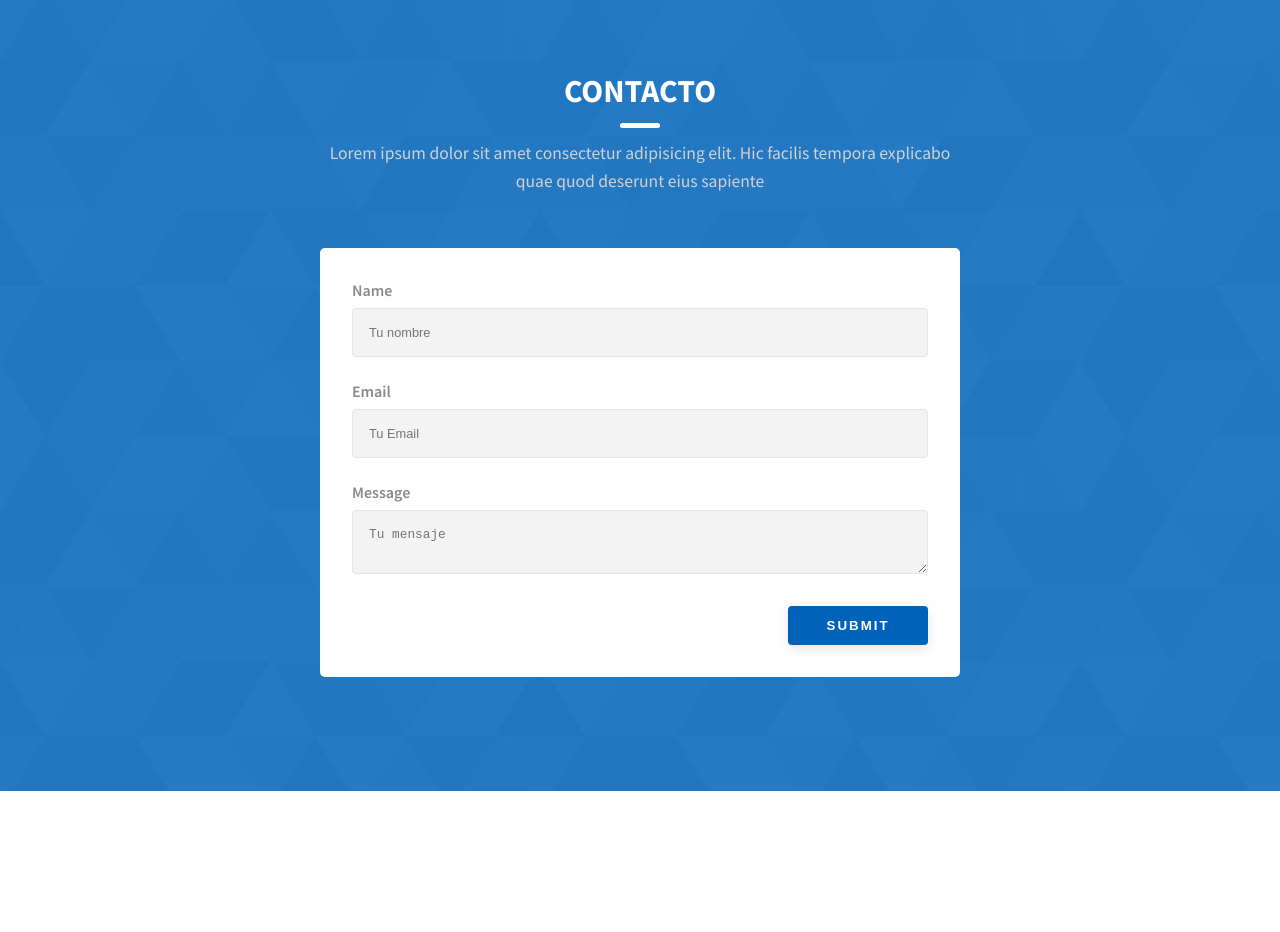
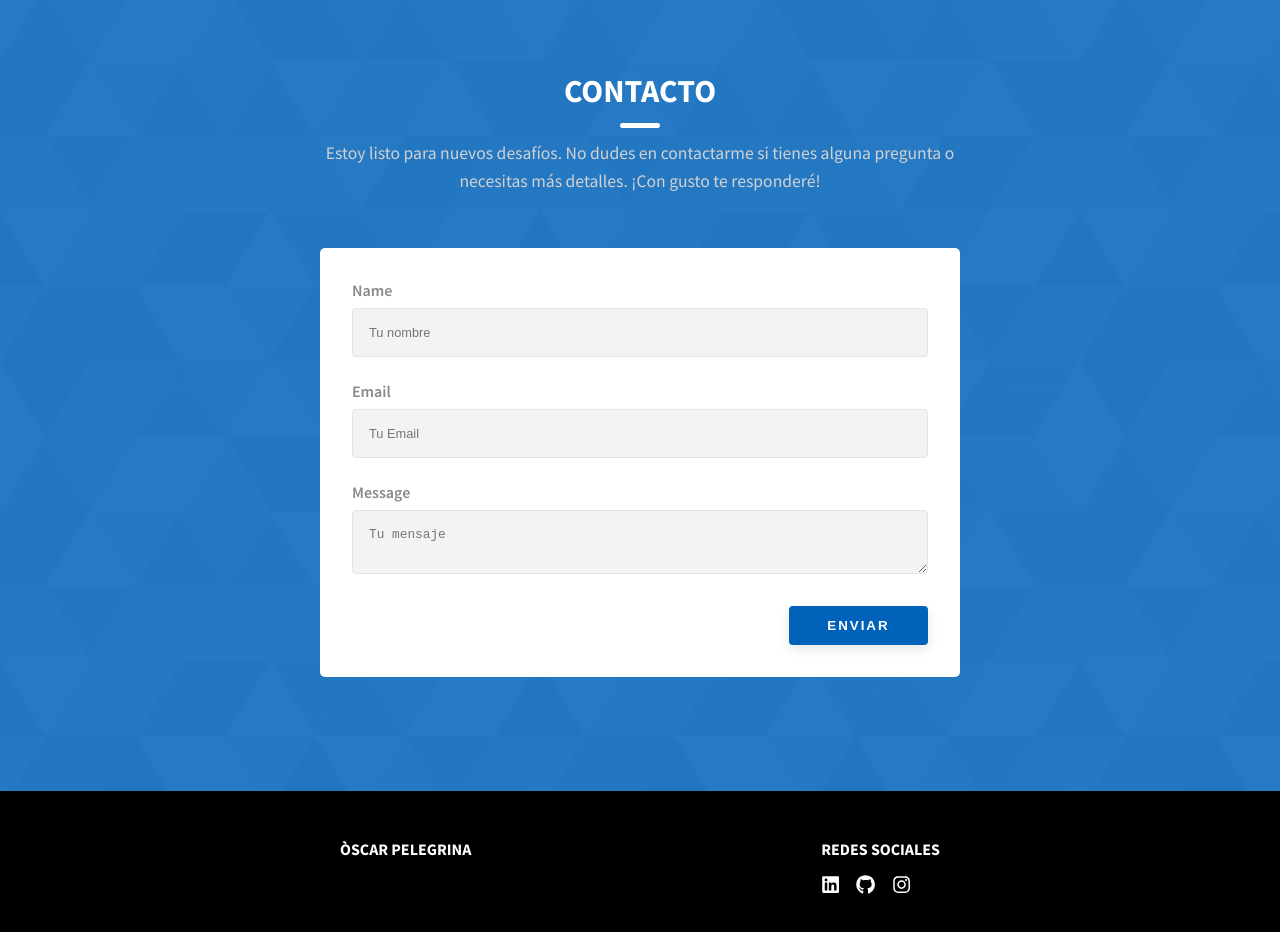
Before and after one commit to OscarPele/mi-portafolio, a React (Vite) app: page / in a window 1280 px wide. Shown: the part 2660-3592 px from the top of the page. Before the commit the page ends 3451 px from the top, so only its background shows below. Built offline with nearby package versions, Linux system fonts and the light colour scheme.

Commit message:
Pagina principal sin funcionalidades OK

```diff
--- a/src/App.tsx
+++ b/src/App.tsx
@@ -5,12 +5,8 @@ import { Home } from "./components/Home/Home";
 import { AboutMe } from "./components/AboutMe/AboutMe";
 import { Projects } from "./components/Projects/Projects";
 import { Contact }  from './components/Contact/Contact';
+import { Footer } from "./components/Footer/Footer";
 
-
-{/*
-
-import { Footer } from "./components/Footer/Footer";
-*/}
 
 
 function App() {
@@ -21,10 +17,7 @@ function App() {
       <AboutMe />
       <Projects />
       <Contact />
-
-
-      {/*
-      <Footer /> */}
+      <Footer />
     </>
   );
 }
--- a/src/components/Contact/Contact.scss
+++ b/src/components/Contact/Contact.scss
@@ -118,7 +118,7 @@
   transition: background-color 0.2s ease, transform 0.1s ease;
 
    &:hover {
-    background-color: darken(#0062b9, 8%);
+    background-color: #0062b9;
     transform: translateY(-1px);
   }
 
@@ -128,7 +128,7 @@
   }
 
   &:focus {
-    outline: 2px solid lighten(#0062b9, 30%);
+    outline: 2px solid #0062b9;
     outline-offset: 2px;
   }
 }
--- a/src/components/Contact/Contact.tsx
+++ b/src/components/Contact/Contact.tsx
@@ -19,8 +19,7 @@ export const Contact: React.FC = () => {
           <h2 className="contact__title">CONTACTO</h2>
           <hr className="contact__divider" />
           <p className="contact__description">
-            Lorem ipsum dolor sit amet consectetur adipisicing elit. Hic facilis tempora explicabo quae quod deserunt eius sapiente
-          </p>
+            Estoy listo para nuevos desafíos. No dudes en contactarme si tienes alguna pregunta o necesitas más detalles. ¡Con gusto te responderé!</p>
         </div>
 
         <form onSubmit={handleSubmit} className="contact__form">
@@ -63,7 +62,7 @@ export const Contact: React.FC = () => {
           </div>
 
           <div className="contact__actions">
-            <button type="submit" className="contact__submit">SUBMIT</button>
+            <button type="submit" className="contact__submit">ENVIAR</button>
           </div>
         </form>
       </div>
--- a/src/components/Footer/Footer.css
+++ /dev/null
@@ -1 +0,0 @@
-/* Estilos para Footer */
--- /dev/null
+++ b/src/components/Footer/Footer.scss
@@ -0,0 +1,36 @@
+@use "../../sass/abstracts/_mixins.scss" as *;
+
+
+.Footer {
+  background: #000;
+  color: #fff;
+}
+
+
+.Footer__container {
+  margin: 0 auto;
+  display: flex;
+  justify-content: space-between;
+  padding: 2rem;
+  max-width: 600px;
+}
+
+h3{
+    font-size: 1rem;
+}
+
+
+.Footer__social-icons {
+  a {
+    margin-right: 1rem;
+    font-size: 1.2rem;
+    color: #fff;
+    transition: opacity 0.2s;
+    &:hover {
+      opacity: 0.7;
+    }
+    &:last-child {
+      margin-right: 0;
+    }
+  }
+}
--- a/src/components/Footer/Footer.tsx
+++ b/src/components/Footer/Footer.tsx
@@ -1,9 +1,55 @@
-
+import {
+  FaLinkedin,
+  FaGithub,
+  FaInstagram
+} from 'react-icons/fa';
+import './Footer.scss';
 
 export const Footer = () => {
   return (
     <section className="Footer">
-      <div>/* TODO: contenido */</div>
+      <div className='Footer-main'>
+
+        <div className="Footer__container">
+          {/* Columna izquierda */}
+          <div className="Footer__info">
+            <h3 className="Footer__name">ÒSCAR PELEGRINA</h3>
+          </div>
+
+          {/* Columna derecha */}
+          <div className="Footer__social">
+            <h3 className="Footer__social-title">REDES SOCIALES</h3>
+            <div className="Footer__social-icons">
+              <a
+                href="https://www.linkedin.com"
+                target="_blank"
+                rel="noopener noreferrer"
+                aria-label="LinkedIn"
+              >
+                <FaLinkedin />
+              </a>
+              <a
+                href="https://github.com"
+                target="_blank"
+                rel="noopener noreferrer"
+                aria-label="GitHub"
+              >
+                <FaGithub />
+              </a>
+
+              <a
+                href="https://www.instagram.com"
+                target="_blank"
+                rel="noopener noreferrer"
+                aria-label="Instagram"
+              >
+                <FaInstagram />
+              </a>
+            </div>
+          </div>
+        </div>
+
+      </div>
     </section>
   );
 };
--- a/src/components/Projects/Project/Project.scss
+++ b/src/components/Projects/Project/Project.scss
@@ -51,7 +51,7 @@
 }
 
 .project-showcase__button:hover {
-  background-color: darken(#007BFF, 10%);
+  background-color: #007BFF;
   transform: translateY(-2px);
 }
 
```
